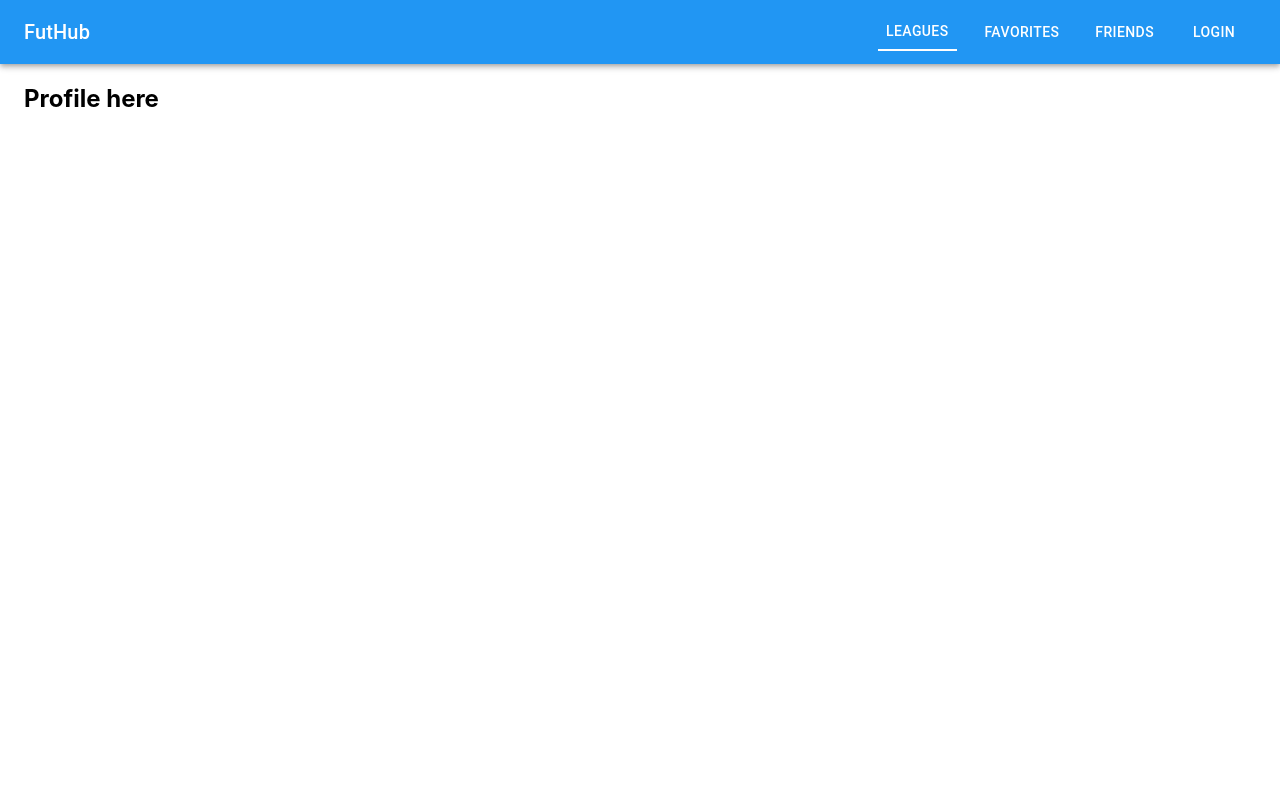
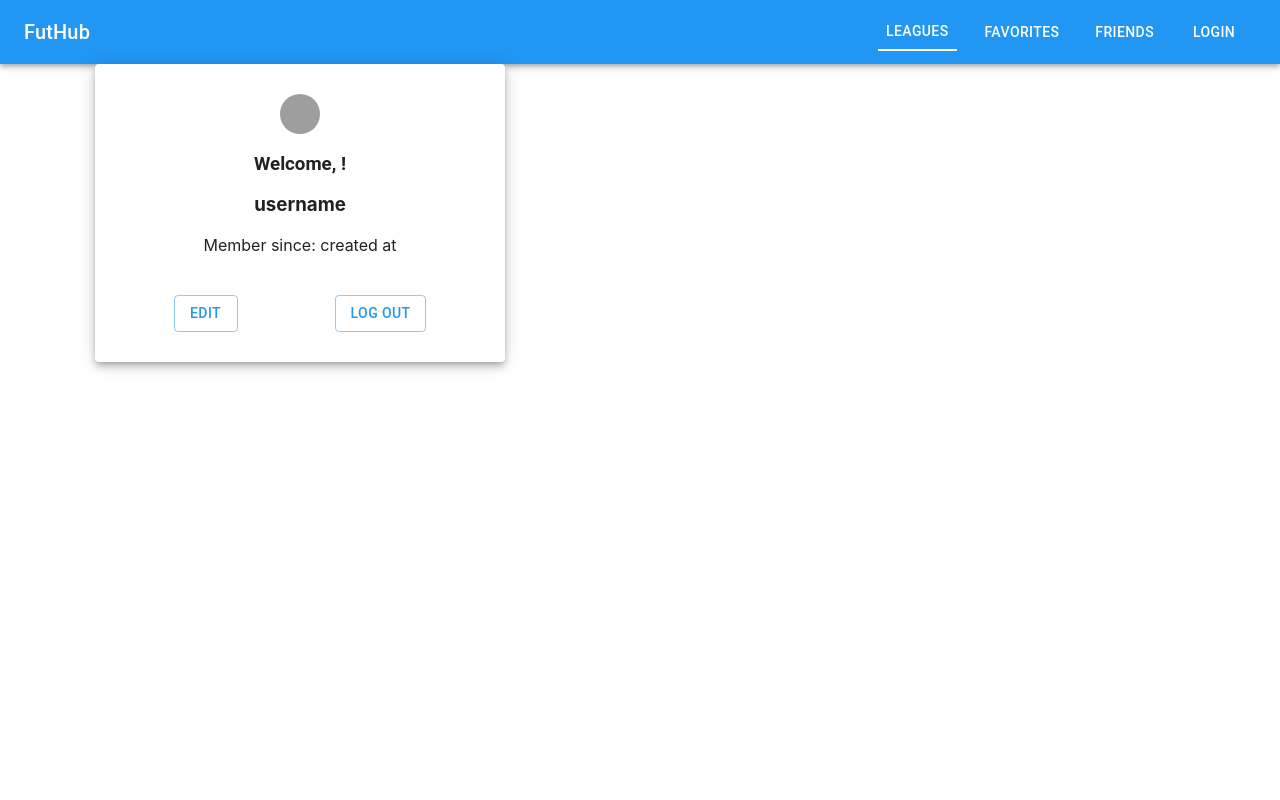
Before and after one commit to devslife7/FutHub, a React (Create React App) app: page /profile in a window 1280 px wide. Shown: the top 800 px of the page. Built offline with nearby package versions, Linux system fonts and the light colour scheme; no server answers; grey boxes are pictures that could not be loaded.

Commit message:
user login persist in navbar

```diff
--- a/src/App.js
+++ b/src/App.js
@@ -16,9 +16,10 @@ import Profile from './components/Profile'
 const leaguesURL = "http://localhost:3000/leagues"
 
 function App({ setLeagues }) {
+  console.log('renders App')
 
   useEffect( () => {
-    console.log('renders app mount')
+    console.log('renders App on mount')
 
     fetch( leaguesURL)
       .then( resp => resp.json() )
@@ -28,7 +29,6 @@ function App({ setLeagues }) {
 
   }, [setLeagues])
 
-  console.log('renders app component')
   return (
     <Router>
       <NavBar/>
--- a/src/actions/user.js
+++ b/src/actions/user.js
@@ -4,3 +4,8 @@ export const setCurrentUser = (user) => {
     user
   }
 }
+export const logOutCurrentUser = () => {
+  return {
+    type: "LOGOUT_CURRENT_USER"
+  }
+}
--- a/src/components/Favorites.js
+++ b/src/components/Favorites.js
@@ -4,6 +4,7 @@ import LeagueCard from '../components/LeagueCard'
 import { Grid } from '@material-ui/core'
 
 function Favorites({ favorites }) {
+  console.log('renders Favorites')
 
   const renderFavoriteLeagues = () => {
     return favorites.map( (fav, idx) =>
--- a/src/components/Friends.js
+++ b/src/components/Friends.js
@@ -53,6 +53,7 @@ const useStyles = makeStyles((theme) => ({
 }))
 
 const Friends = (props) => {
+  const currentUser = JSON.parse(localStorage.currentUser)
   const classes = useStyles()
   const [ userList, setUserList ] = useState([])
   const [ friendList, setFriendList ] = useState([])
@@ -63,7 +64,7 @@ const Friends = (props) => {
 
     // setFriendList(props.history.location.state.friendList)
 
-    fetch(friendsURL + localStorage.currentUser)
+    fetch(friendsURL + currentUser.id)
       .then( resp => resp.json() )
       .then( data => setFriendList(data.friends) )
 
@@ -71,7 +72,7 @@ const Friends = (props) => {
       .then( resp => resp.json() )
       .then( data => setUserList( data.users ))
 
-  }, [])
+  }, [currentUser.id])
 
   function handleAddFriend( friendId ) {
     // let friendIds = friendList.map( friend => friend.id )
@@ -82,7 +83,7 @@ const Friends = (props) => {
         'Content-Type': 'application/json'
       },
       body: JSON.stringify({
-        user_id: localStorage.currentUser,
+        user_id: currentUser.id,
         friend_id: friendId
       })
     }
@@ -91,6 +92,7 @@ const Friends = (props) => {
       .then( resp => resp.json() )
       .then( data => {
         // console.log(data)
+
         const friendObj = userList.filter( user => user.id === friendId )[0]
         // console.log('frined obj', friendObj)
         setFriendList( [...friendList, friendObj] )
@@ -123,10 +125,10 @@ const Friends = (props) => {
   }
 
   function generateUsers(userList) {
-    const currentUser = parseInt(localStorage.currentUser, 10)
+    // const currentUser = parseInt(localStorage.currentUser, 10)
     const friendIds = friendList.map( user => user.id )
 
-    userList = userList.filter( user => user.id !== currentUser )
+    userList = userList.filter( user => user.id !== currentUser.id )
     userList = userList.filter( user => user.name.toLowerCase().includes(searchTerm.toLowerCase()) )
 
     return userList.map( ( user, idx) =>
--- a/src/components/LeagueCard.js
+++ b/src/components/LeagueCard.js
@@ -1,5 +1,5 @@
 import React from 'react';
-import { useState } from 'react'
+// import { useState } from 'react'
 import { connect } from 'react-redux'
 import { addFavoriteLeague, removeFavoriteLeague } from '../actions/leagues'
 import { makeStyles } from '@material-ui/core/styles';
@@ -38,7 +38,7 @@ const useStyles = makeStyles((theme) => ({
 
 function LeagueCard( {league, addFavoriteLeague, removeFavoriteLeague, favLeagues} ) {
   const classes = useStyles()
-  const [ favorite, setFavorite ] = useState(league.is_favorite)
+  // const [ favorite, setFavorite ] = useState(league.is_favorite)
 
   const handleFavourite = () => {
 
@@ -69,7 +69,7 @@ function LeagueCard( {league, addFavoriteLeague, removeFavoriteLeague, favLeague
   }
 
   const isFavorite = () => {
-    let filtered = favLeagues.filter( fav => fav.id == league.id)
+    let filtered = favLeagues.filter( fav => fav.id === league.id)
     return filtered.length > 0
   }
 
--- a/src/components/LogIn.js
+++ b/src/components/LogIn.js
@@ -1,6 +1,6 @@
 import React, { useState, useEffect } from 'react';
 import { connect } from 'react-redux'
-import { setCurrentUser } from '../actions/user'
+import { setCurrentUser, logOutCurrentUser } from '../actions/user'
 import Button from '@material-ui/core/Button';
 import CssBaseline from '@material-ui/core/CssBaseline';
 import TextField from '@material-ui/core/TextField';
@@ -51,7 +51,7 @@ const useStyles = makeStyles((theme) => ({
   },
 }));
 
-const LogIn = ({ history, setCurrentUser }) => {
+const LogIn = ({ history, setCurrentUser, logOutCurrentUser }) => {
   //setCurrentUser
 
   const [username, setUsername] = useState("");
@@ -60,7 +60,10 @@ const LogIn = ({ history, setCurrentUser }) => {
 
   const classes = useStyles();
 
-  useEffect( () => localStorage.clear(), [] ) // clears the localStorage data upon component mount
+  useEffect( () => {
+    localStorage.clear()
+    logOutCurrentUser()
+  }, [] ) // clears the localStorage data upon component mount
 
   const openSnackBar = () => setOpen(true)
 
@@ -96,7 +99,7 @@ const LogIn = ({ history, setCurrentUser }) => {
         }
         else {
           localStorage.token = data.token
-          localStorage.currentUser = data.user.id
+          localStorage.currentUser = JSON.stringify( data.user )
           setCurrentUser(data.user)
           history.push("/")
         }
@@ -171,6 +174,9 @@ const mapDispatchToProps = dispatch => {
   return {
     setCurrentUser: user => {
       dispatch(setCurrentUser(user))
+    },
+    logOutCurrentUser: () => {
+      dispatch(logOutCurrentUser())
     }
   }
 }
--- a/src/components/Profile.js
+++ b/src/components/Profile.js
@@ -1,10 +1,59 @@
 import React from 'react'
+import Grid from '@material-ui/core/Grid'
+import Paper from '@material-ui/core/Paper'
+import Avatar from '@material-ui/core/Avatar'
+import Button from '@material-ui/core/Button'
 
 function profile() {
+  // const currentUser = JSON.parse(localStorage.currentUser)
   return (
-    <div>
-      <h2>Profile here</h2>
-    </div>
+    <Grid item xs={6} container direction='column' justify='space-between' alignItems='center' spacing={8}>
+      <Grid item xs={12} >
+        <Paper elevation={6} style={{ textAlign: 'center', padding: '30px', width: '350px'}}>
+          <Avatar src="/broken-image.jpg" style={{margin: 'auto'}}
+            // className={classes.large}
+          />
+          <h3 style={{ fontFamily: 'roboto'}}>Welcome, {/*currentUser.name*/}!</h3>
+          <h3>username{/*user.username*/}</h3>
+          <p>Member since: created at{ /*createAt*/ }</p>
+          <div style={{ display: 'flex', justifyContent: 'space-around', marginTop: '40px'}}>
+            <Button
+              // onClick={handleClickOpen}
+              variant='outlined'
+              color='primary'
+              >Edit
+            </Button>
+            <Button
+              // onClick={handelLogOut}
+              variant='outlined'
+              color='primary'
+              >Log out
+            </Button>
+          </div>
+        </Paper>
+      </Grid>
+
+      {/* <Grid item xs={12} >
+        <Paper elevation={4} style={{ height: '90px'}}>
+          <div
+          // className={classes.buttonStyle}
+          >
+            <Button
+              // onClick={handleCreateGame}
+              variant='contained'
+              style={{ backgroundColor: '#81c784', color: 'white', padding: '20px 20px'}}
+              >Create Game
+            </Button>
+            <Button
+              // onClick={handleJoinGame}
+              variant='contained'
+              style={{ backgroundColor: '#4791db', color: 'white', padding: '20px 20px'}}>
+              Join Game
+            </Button>
+          </div>
+        </Paper>
+      </Grid> */}
+    </Grid>
   )
 }
 
--- a/src/containers/Leagues.js
+++ b/src/containers/Leagues.js
@@ -21,7 +21,7 @@ const useStyles = makeStyles((theme) => ({
 }));
 
 function Leagues( props ) {
-  console.log("renders leagues component")
+  console.log("renders Leagues")
   const classes = useStyles()
   const [ currentPage, setCurrentPage ] = useState(1)
   const [ leaguesPerPage ] = useState(9)
--- a/src/reducers/index.js
+++ b/src/reducers/index.js
@@ -1,10 +1,10 @@
 import { combineReducers } from 'redux';
 import leaguesReducer from './leagues';
 import userReducer from './user';
-import favoritesReducer from './favorites';
+// import favoritesReducer from './favorites';
 
 export default combineReducers({
   leagues: leaguesReducer,
   user: userReducer,
-  favorites: favoritesReducer
+  // favorites: favoritesReducer
 });
--- a/src/reducers/leagues.js
+++ b/src/reducers/leagues.js
@@ -13,7 +13,6 @@ export default (
   switch (action.type) {
 
     case "SET_LEAGUES":
-      console.log(action)
       const displayLeagues = action.leagues.filter( league =>  popular_league_ids.includes(league.league_id))
       const favLeagues = action.leagues.filter( league =>  league.is_favorite === true )
       return  {
--- a/src/reducers/user.js
+++ b/src/reducers/user.js
@@ -1,6 +1,7 @@
 export default (
   state = {
-    currentUser: {}
+    currentUser: {},
+    loggedIn: false
   },
   action
   ) => {
@@ -11,7 +12,15 @@ export default (
       console.log(action)
       return  {
         ...state,
-        currentUser: action.user
+        currentUser: action.user,
+        loggedIn: true
+      }
+    case "LOGOUT_CURRENT_USER":
+      console.log(action)
+      return  {
+        ...state,
+        currentUser: {},
+        loggedIn: false
       }
 
     default:
```
Also changed, not shown: src/containers/NavBar.js (+38 -11 lines).
